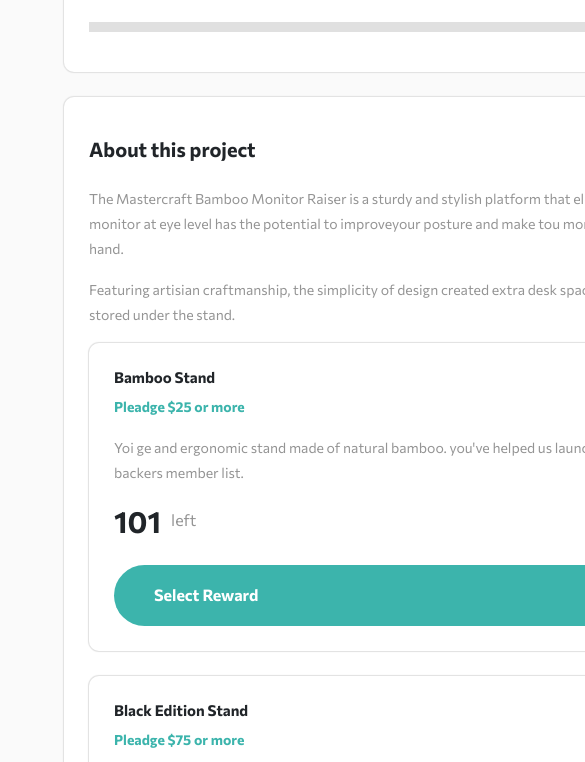
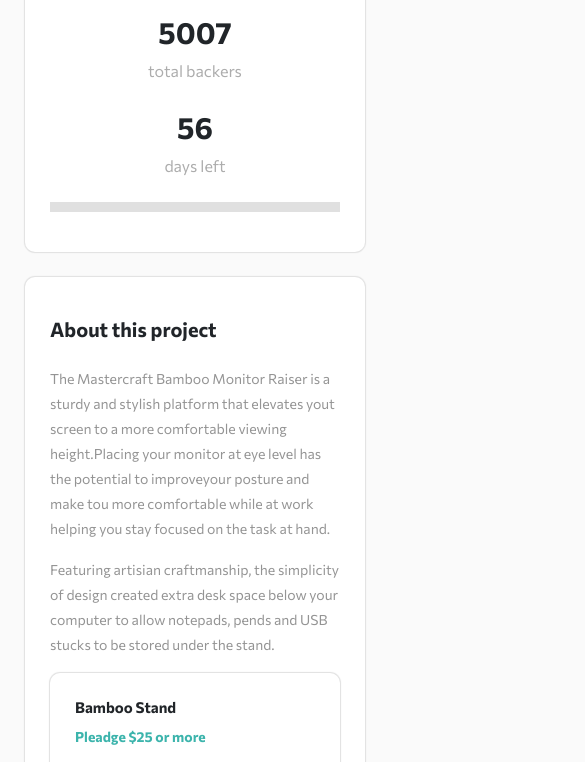
Before and after one commit to Tharangadev/template16, a website built with Parcel: page index.html in a window 390 px wide. Shown: the part 703-1465 px from the top of the page, 585 px wide, since content can reach past the window. Built offline with nearby package versions, Linux system fonts and the light colour scheme.

Commit message:
desktop finishes and some mobile tweaking
 css  -design changes

```diff
--- a/index.html
+++ b/index.html
@@ -52,18 +52,18 @@
         </div>
       </section>
       <section class="project-details">
-        <div classs="project-details_wrapper">
-          <div class="project-details_price">
-            <div class="project-details_emphasis">$89,914</div>
-            <div class="project-details_subhead">of $100,000 backed</div>
+        <div class="project-details__wrapper">
+          <div class="project-details__price">
+            <div class="project-details__emphasis">$89,914</div>
+            <div class="project-details__subhead">of $100,000 backed</div>
           </div>
-          <div class="project-details_backers">
-            <div class="project-details_emphasis">5007</div>
-            <div class="project-details_subhead">total backers</div>
+          <div class="project-details__backers">
+            <div class="project-details__emphasis">5007</div>
+            <div class="project-details__subhead">total backers</div>
           </div>
-          <div class="project-details_days">
-            <div class="project-details_emphasis">56</div>
-            <div class="project-details_subhead">days left</div>
+          <div class="project-details__days">
+            <div class="project-details__emphasis">56</div>
+            <div class="project-details__subhead">days left</div>
           </div>
         </div>
         <div class="progress-bar"></div>
@@ -83,8 +83,10 @@
           stucks to be stored under the stand.
         </p>
         <div class="project-discriptions__card">
+          <div class="card-head">
             <h4>Bamboo Stand</h4>
             <p class="card-subheader">Pleadge $25 or more</p>
+          </div>
           <p>
             Yoi ge and ergonomic stand made of natural bamboo. you've helped us
             launch out promotional campaign. and you'll be added to special
@@ -95,12 +97,14 @@
               <span>101</span>
               <span>left</span>
             </div>
-          </div>
             <div class="fancy-button">Select Reward</div>
           </div>
+        </div>
         <div class="project-discriptions__card">
+          <div class="card-head">
             <h4>Black Edition Stand</h4>
             <p class="card-subheader">Pleadge $75 or more</p>
+          </div>
           <p>
             You get a Black Special Edition computer stand and a personal thank
             you. You'll be added to out Backer member list.Shipping is included.
@@ -110,12 +114,14 @@
               <span>64</span>
               <span>left</span>
             </div>
-          </div>
             <div class="fancy-button">Select Reward</div>
           </div>
+        </div>
         <div class="project-discriptions__card out-of-stocks">
+          <div class="card-head">
             <h4>Mahigany Special Edition</h4>
             <p class="card-subheader">Pleadge $200 or more</p>
+          </div>
           <p>
             You get two Special Edition Mahogany stands, a Backer T-Shirt, and a
             personal thank you.You'll be added to out Backer member
@@ -126,8 +132,8 @@
               <span>0</span>
               <span>left</span>
             </div>
+            <div class="fancy-button">out of Stock</div>
           </div>
-          <div class="fancy-button">out of Stock</div>
         </div>
       </section>
     </div>
--- a/scss/_common.scss
+++ b/scss/_common.scss
@@ -19,7 +19,9 @@
   }
 }
 .selection-wrapper {
-  width: 1120px;
-  padding: 0 10%;
-  margin: 0 auto;
+  @include breakpoint-up(medium) {
+    width: 1120px;
+    padding: 0 10%;
+    margin: 0 auto;
+  }
 }
--- a/scss/pages/_home.scss
+++ b/scss/pages/_home.scss
@@ -52,6 +52,9 @@
         z-index: 1;
       }
       div {
+        @include breakpoint-down(medium) {
+          display: none;
+        }
         font-weight: 700;
         background: lighten($dark_gray, 40%);
         color: lighten($dark_gray, 10%);
@@ -74,16 +77,71 @@
   background: #fff;
   border-radius: rem(10);
   padding: rem(40) rem(25);
-  &_wrapper {
-    display: flex;
-    justify-content: space-between;
+  @include breakpoint-up(medium) {
+    padding: rem(50);
   }
-  &_emphasis {
+  &__wrapper {
+    @include breakpoint-up(medium) {
+      display: flex;
+      justify-content: start;
+    }
+  }
+  &__price {
+    @include breakpoint-up(medium) {
+      text-align: left;
+      padding-right: rem(40);
+      position: relative;
+      margin-right: rem(10);
+    }
+    &:after {
+      @include breakpoint-up(medium) {
+        content: "";
+        display: block;
+        height: 60%;
+        width: 1px;
+        background: #7a7a7a;
+        position: absolute;
+        margin: 0 rem(10);
+        top: 10%;
+        right: 0;
+      }
+    }
+  }
+  &__backers {
+    @include breakpoint-up(medium) {
+      text-align: left;
+      padding-right: rem(40);
+      position: relative;
+      margin-right: rem(10);
+    }
+    &:after {
+      @include breakpoint-up(medium) {
+        content: "";
+        display: block;
+        height: 60%;
+        width: 1px;
+        margin: 0 rem(10);
+        background: #7a7a7a;
+        position: absolute;
+        top: 10%;
+        right: 0;
+      }
+    }
+  }
+  &__days {
+    @include breakpoint-up(medium) {
+      text-align: left;
+      padding-right: rem(40);
+      position: relative;
+      margin-right: rem(10);
+    }
+  }
+  &__emphasis {
     font-size: rem(30);
     font-weight: 700;
     margin-bottom: rem(10);
   }
-  &_subhead {
+  &__subhead {
     margin-bottom: rem(25);
     color: lighten($dark_gray, 20%);
   }
@@ -108,6 +166,9 @@
   background: #fff;
   border-radius: rem(10);
   padding: rem(40) rem(25);
+  @include breakpoint-up(medium) {
+    padding: rem(40) rem(50);
+  }
   h3 {
     font-size: rem(20);
     font-weight: 700;
@@ -117,23 +178,52 @@
     font-size: rem(14);
     line-height: rem(25);
     color: $paracolor;
+    @include breakpoint-up(medium) {
+      font-size: rem(15);
+    }
   }
   &__card {
     box-shadow: 0px 0px 1px 1px lighten($dark_gray, 40%);
     padding: rem(25);
     border-radius: rem(10);
     margin-bottom: rem(25);
+    @include breakpoint-up(medium) {
+      padding: rem(40);
+    }
+    .card-head {
+      @include breakpoint-up(medium) {
+        display: flex;
+        justify-content: space-between;
+      }
+    }
     h4 {
       font-size: rem(15);
       font-weight: 700;
+      @include breakpoint-up(medium) {
+        display: inline;
+        font-size: rem(20);
+      }
     }
     .card-subheader {
       color: $moderate_cyan;
       font-weight: 600;
+      @include breakpoint-up(medium) {
+        display: inline;
+        font-size: rem(15);
+      }
     }
   }
   &__left {
     margin-bottom: rem(25);
+    @include breakpoint-up(medium) {
+      display: flex;
+      justify-content: space-between;
+    }
+    .fancy-button {
+      @include breakpoint-up(medium) {
+        font-size: rem(13);
+      }
+    }
     span {
       &:first-child {
         font-size: rem(30);
@@ -148,6 +238,9 @@
   .wrap {
     display: flex;
     align-items: center;
+    @include breakpoint-down(medium) {
+      margin-bottom: rem(20);
+    }
   }
 }
 ////out of stocks
--- a/scss/utils/_buttons.scss
+++ b/scss/utils/_buttons.scss
@@ -4,7 +4,12 @@
 
 .fancy-button {
   background: $moderate_cyan;
-  padding: rem(20) rem(40);
+  @include breakpoint-up(medium) {
+    padding: rem(20) rem(40);
+  }
+  @include breakpoint-down(medium) {
+    padding: rem(10) rem(20);
+  }
   border-radius: rem(50);
   border: none;
   color: $white;
```
Also changed, not shown: assets/styles/main.min.css, 1 other file. Lines whose indentation alone changed are shown as unchanged.
